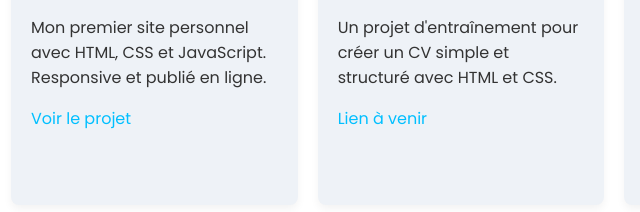
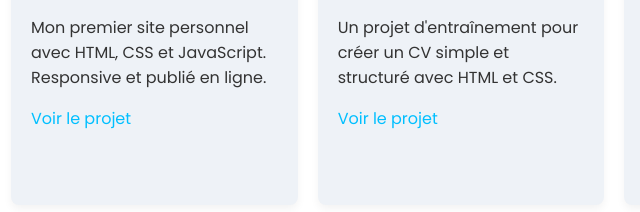
Before and after one commit to KATIM-toure/Portfolio, a plain HTML site: page index.html in a window 1280 px wide. Shown: the part 1864-2076 px from the top of the page, 179-819 px from the left. Drawn offline with Linux system fonts and the light colour scheme.

Commit message:
Add files via upload

```diff
--- a/index.html
+++ b/index.html
@@ -247,7 +247,7 @@
            <div class="project-card">
            <h3>Mini CV en HTML</h3>
             <p>Un projet d'entraînement pour créer un CV simple et structuré avec HTML et CSS.</p>
-           <a href="#">Lien à venir</a>
+           <a href="mini-cv.html" target="_blank">Voir le projet</a>
     </div>
     <div class="project-card">
       <h3>Clone d’une page d’accueil</h3>
```
